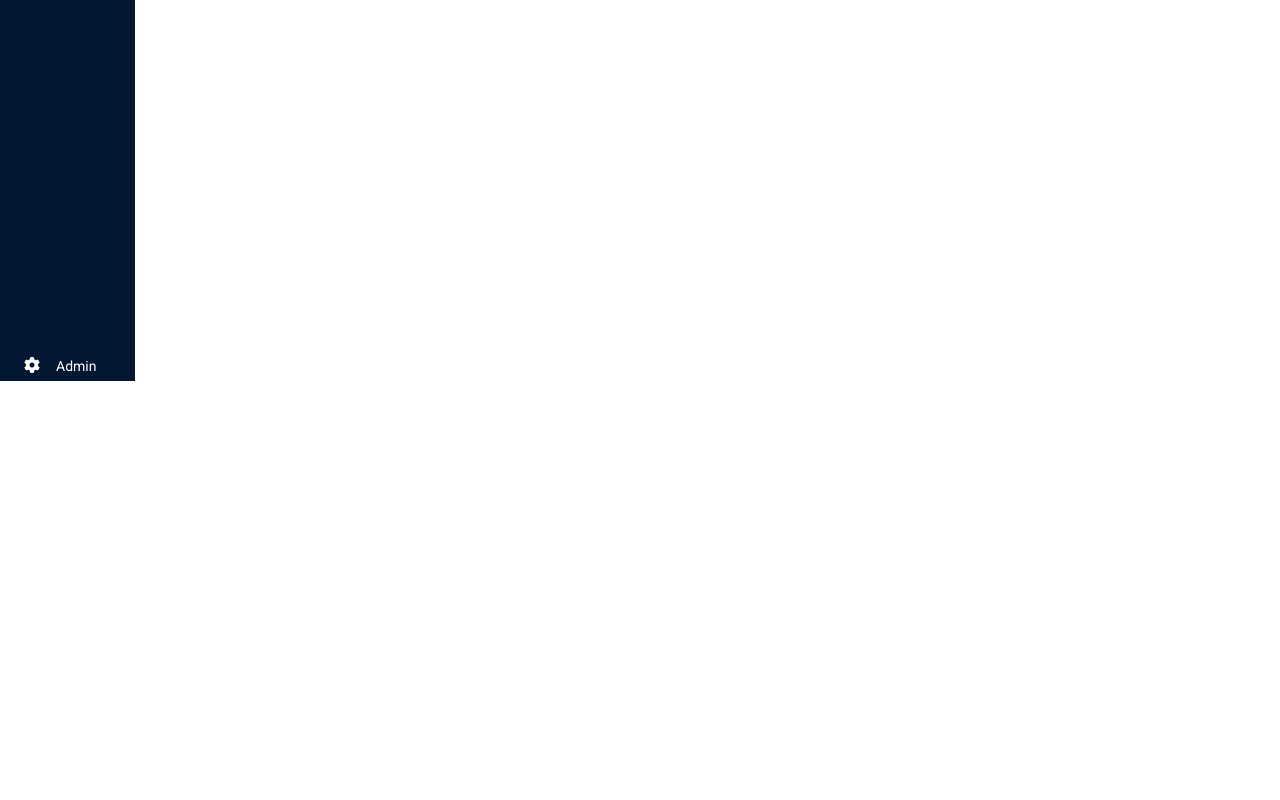
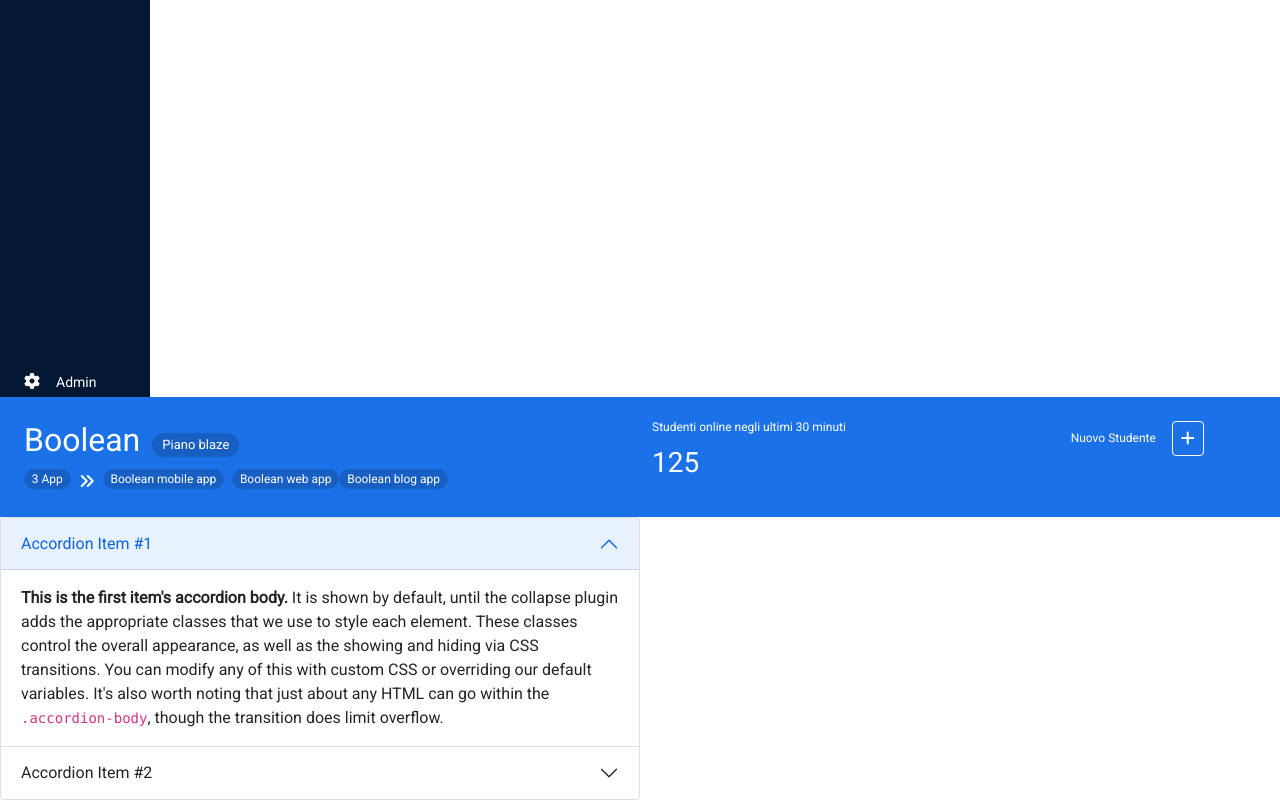
Before and after one commit to Saraesp/html-css-bootstrap-dashboard, a plain HTML site: page index.html in a window 1280 px wide. Shown: the part 419-1219 px from the top of the page. Before the commit the page ends 800 px from the top, so only its background shows below. Drawn offline with nearby package versions, Linux system fonts and the light colour scheme.

Commit message:
correzione struttura main

```diff
--- a/css/style.css
+++ b/css/style.css
@@ -4,16 +4,14 @@
     box-sizing: border-box;
 }
 
-.container-fluid{
-    width: 100vw;
-    height: calc(100vh - 60px);
-    display: flex;
-}
-
 body{
     font-family: 'Roboto', sans-serif;
 }
 
+.font-size-12{
+    font-size: 12px;
+    font-weight: 100;
+}
 /* HEADER */
 header{
     background-color: #f3f0f0;
@@ -73,6 +71,14 @@ header{
 /* MAIN  */
 main{
     height: 100%;
+    width: 100vw;
+    height: calc(100vh - 60px);
+    display: flex;
+}
+
+.content-main{
+    display: flex;
+    flex-wrap: wrap;
 }
 
 /* SIDEBAR  */
@@ -99,9 +105,25 @@ main .sidebar{
 
 /* TOPBAR  */
 main .topbar{
-    height: 100px;
+    height: 230px;
     width: 100%;
-    background-color: aqua;
+    background-color: #1b72e8;
+}
+
+.background-light{
+    background-color: rgba(0, 0, 0, 0.164);
+}
+
+.style-badge{
+    border-radius: 20px;
+    font-size: 13px;
+    margin: 8px;
+    padding: 2px 10px;
+    background-color: rgba(0, 0, 0, 0.164);
+}
+
+.border-col{
+    height: 35px;
 }
 
 @media screen and (min-width:992px){
@@ -116,3 +138,18 @@ main .sidebar{
 }
 
 }
+
+@media screen and (min-width:768px){
+
+    main .topbar{
+        height: 120px;
+        width: 100%;
+        background-color: #1b72e8;
+    }
+
+    .style-badge{
+        margin: 12px;
+        padding: 2px 10px;
+        background-color: rgba(0, 0, 0, 0.164);
+    }
+    }
--- a/index.html
+++ b/index.html
@@ -33,7 +33,7 @@
                            <li><i class="fa solid fa-list d-none d-lg-block"></i></li>
                            <li><i class="fa solid fa-circle-question d-none d-lg-block"></i></li>
                            <li><i class="fa solid fa-ellipsis-vertical d-none d-lg-block"></i></li>
-                           <li><i class="fa solid fa-bell"  data-bs-toogle="dropdown" id="dropdownMenuBell" role="button" aria-expanded="false"></i>
+                           <li><i class="fa solid fa-bell"  data-bs-toogle="dropdown" id="dropdownMenuBell" role="button" aria-expanded=""></i>
                             <ul aria-labelledby="#dropdownMenuBell" class="dropdown-menu">
                                 <li><a class="dropdown-item" href="#">Action</a></li>
                                 <li><a class="dropdown-item" href="#">Another action</a></li>
@@ -94,13 +94,50 @@
                         <p class="fs-3">125</p>
                     </div>
                     <div class="col-12 col-md-4 col-lg-2 order-1 order-sm-0 d-flex">
-                        <p class="fw-light font-size-12 pe-3 "> Nuovo Studente</p>
-                        <i class="fa-solid fa-plus"></i>
+                        <p class="fw-light font-size-12 pe-3 pt-2 "> Nuovo Studente</p>
+                        <a class="" type="button" data-bs-toggle="offcanvas" data-bs-target="#offcanvasRight" aria-controls="offcanvasRight"></a><i class="fa-solid fa-plus border border-1 border-white rounded p-2 border-col"></i></a>
                     </div>
+                </div>
+            </div>
+
+            <div class="content-main">
+                <div class="col-12 col-lg-6">
+                    <div class="accordion" id="accordionExample">
+                        <div class="accordion-item">
+                            <h2 class="accordion-header" id="headingOne">
+                                <button class="accordion-button" type="button" data-bs-toggle="collapse" data-bs-target="#collapseOne" aria-expanded="true" aria-controls="collapseOne">
+                                    Accordion Item #1
+                                </button>
+                            </h2>
+                            <div id="collapseOne" class="accordion-collapse collapse show" aria-labelledby="headingOne" data-bs-parent="#accordionExample">
+                                <div class="accordion-body">
+                                    <strong>This is the first item's accordion body.</strong> It is shown by default, until the collapse plugin adds the appropriate classes that we use to style each element. These classes control the overall appearance, as well as the showing and hiding via CSS transitions. You can modify any of this with custom CSS or overriding our default variables. It's also worth noting that just about any HTML can go within the <code>.accordion-body</code>, though the transition does limit overflow.
+                                </div>
+                            </div>
+                        </div>
+                        <div class="accordion-item">
+                            <h2 class="accordion-header" id="headingTwo">
+                                <button class="accordion-button collapsed" type="button" data-bs-toggle="collapse" data-bs-target="#collapseTwo" aria-expanded="false" aria-controls="collapseTwo">
+                                    Accordion Item #2
+                                </button>
+                            </h2>
+                            <div id="collapseTwo" class="accordion-collapse collapse" aria-labelledby="headingTwo" data-bs-parent="#accordionExample">
+                                <div class="accordion-body">
+                                    <strong>This is the second item's accordion body.</strong> It is hidden by default, until the collapse plugin adds the appropriate classes that we use to style each element. These classes control the overall appearance, as well as the showing and hiding via CSS transitions. You can modify any of this with custom CSS or overriding our default variables. It's also worth noting that just about any HTML can go within the <code>.accordion-body</code>, though the transition does limit overflow.
+                                </div>
+                            </div>
+                        </div>
+                    </div>
+                </div>
+                <div class="col-12 col-lg-6">
+
                 </div>
             </div>
         </div>
     </main>
-    <script src="https://cdn.jsdelivr.net/npm/@popperjs/core@2.11.6/dist/umd/popper.min.js" integrity="sha384-oBqDVmMz9ATKxIep9tiCxS/Z9fNfEXiDAYTujMAeBAsjFuCZSmKbSSUnQlmh/jp3" crossorigin="anonymous"></script>
+    <script src="https://cdn.jsdelivr.net/npm/bootstrap@5.0.2/dist/js/bootstrap.min.js"
+    integrity="sha384-cVKIPhGWiC2Al4u+LWgxfKTRIcfu0JTxR+EQDz/bgldoEyl4H0zUF0QKbrJ0EcQF"
+    crossorigin="anonymous">
+    </script>
 </body>
 </html>
```
